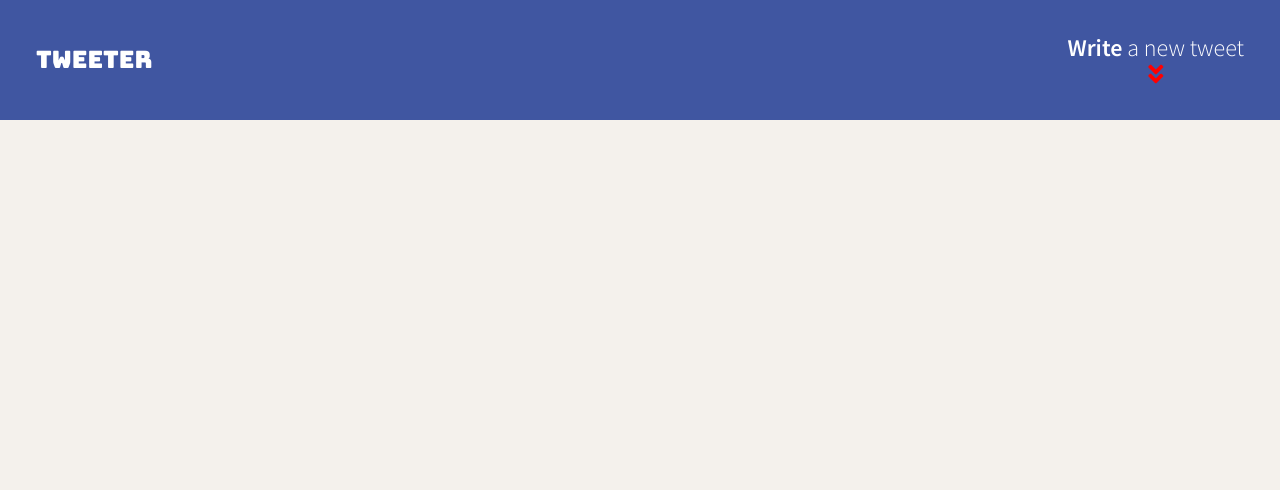
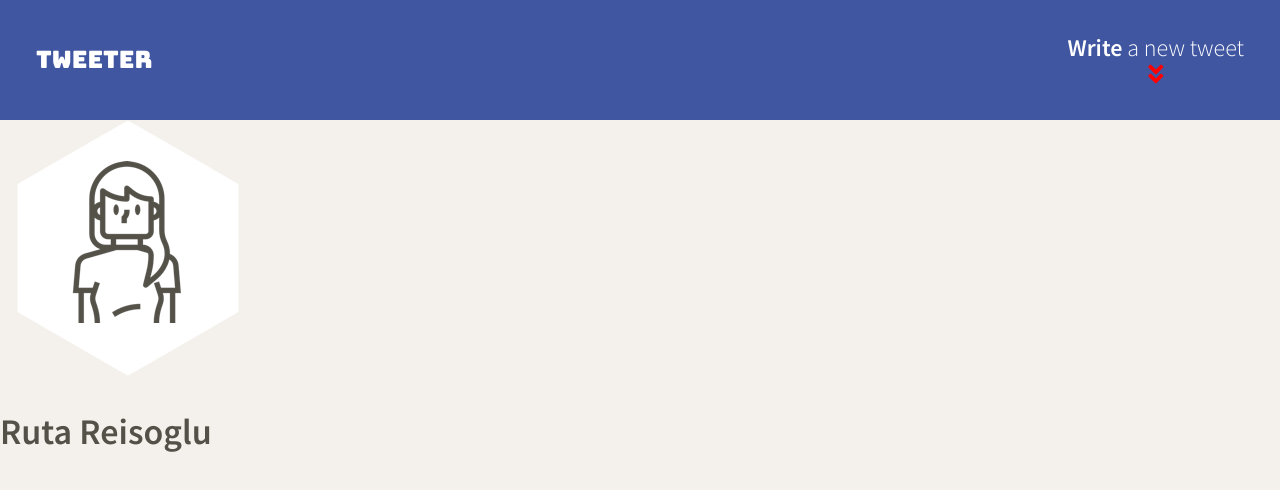
Before and after one commit to RReiso/tweeter-app, a website: page public/index.html in a window 1280 px wide. Drawn offline with nearby package versions, Linux system fonts and the light colour scheme.

Commit message:
Add header

```diff
--- a/public/index.html
+++ b/public/index.html
@@ -18,6 +18,7 @@
     <!-- App CSS -->
     <link rel="stylesheet" href="/styles/layout.css" type="text/css" />
     <link rel="stylesheet" href="/styles/nav.css" type="text/css" />
+    <link rel="stylesheet" href="/styles/header.css" type="text/css" />
 
     <!-- External JS -->
     <script src="https://ajax.googleapis.com/ajax/libs/jquery/3.4.1/jquery.min.js"></script>
@@ -36,6 +37,14 @@
       </div>
     </nav>
 
+    <!-- Header -->
+    <header>
+      <div class="user">
+          <img src="/images/profile-hex.png">
+          <h2>Ruta <span class="user-last-name">Reisoglu</span></h2>
+      </div>
+  </header>
+
     <!-- Page-specific (main) content here -->
     <main class="container"></main>
   </body>
```
